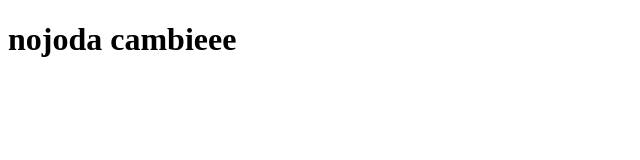
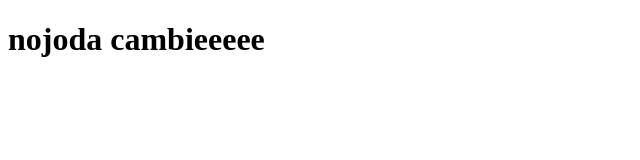
Before and after one commit to naranjose-web/mi-web, a plain HTML site: page index.html in a window 1280 px wide. Shown: the full height of the page, 0-640 px from the left. Drawn offline with Linux system fonts and the light colour scheme.

Commit message:
commit-1

```diff
--- a/index.html
+++ b/index.html
@@ -7,6 +7,6 @@
   <title>Document</title>
 </head>
 <body>
-  <h1>nojoda cambieee</h1>
+  <h1>nojoda cambieeeee</h1>
 </body>
 </html>
```
